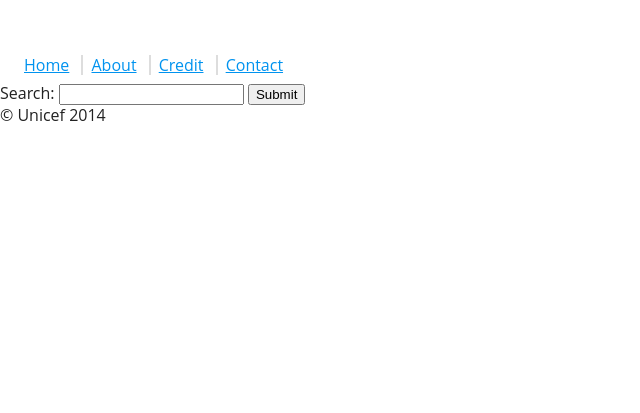
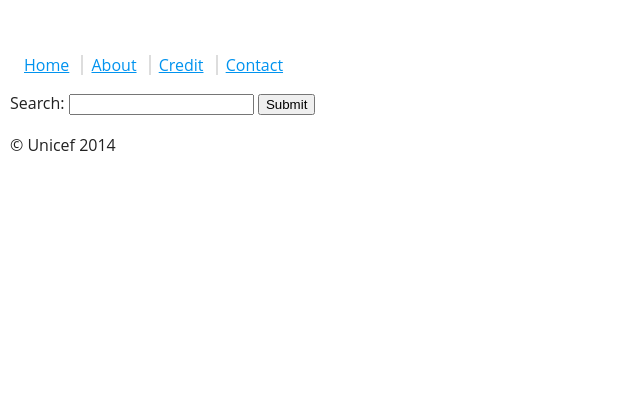
Before and after one commit to universalcore/unicore-cms, a Python web app: template cms/templates/content.jinja2 in a window 1280 px wide. Shown: the part 364-777 px from the top of the page, without its empty margins (0-640 px from the left). Run offline with Jinja, Linux system fonts and the light colour scheme; the template is opened without the code that fills it, so the values that code supplies are empty; style sheets or scripts are compiled from the project's sources.

Commit message:
added default padding to footer and form

```diff
--- a/cms/static/sass/_base.scss
+++ b/cms/static/sass/_base.scss
@@ -36,6 +36,13 @@ img {
   }
 }
 
+.footer {
+  padding: 10px;
+}
+
+form{
+  padding:10px;
+}
 
 svg:not(:root) {
   overflow: hidden;
```
